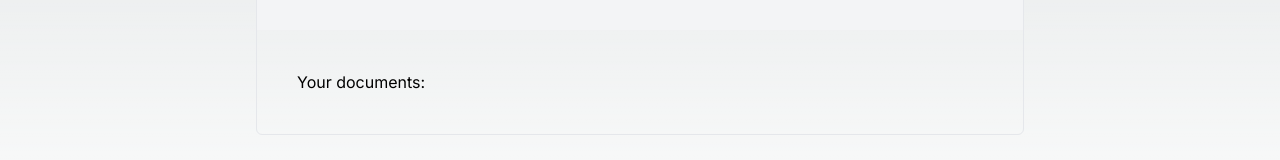
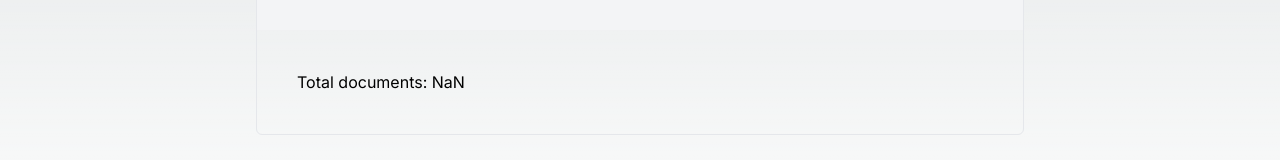
Before and after one commit to snehasquasher/research-chat, a Next.js app: page /chat in a window 1280 px wide. Shown: the part 410-570 px from the top of the page. Built offline with nearby package versions, Linux system fonts and the light colour scheme.

Commit message:
extract url variable to get number of pdf documents

```diff
--- a/pages/chat.tsx
+++ b/pages/chat.tsx
@@ -1,10 +1,12 @@
 
-import { useRef } from "react";
+import React, { useRef, useState } from "react";
 import { useChat } from "ai/react";
 import va from "@vercel/analytics";
 import clsx from "clsx";
 import ReactMarkdown from "react-markdown";
 import Textarea from "react-textarea-autosize";
+import * as url from "url";
+import { useRouter } from 'next/router'
 
 const examples = [
   "Compare and contrast the abstracts of the documents I uploaded.",
@@ -15,6 +17,12 @@ const examples = [
 export default function Chat() {
   const formRef = useRef<HTMLFormElement>(null);
   const inputRef = useRef<HTMLTextAreaElement>(null);
+  const { asPath } = useRouter()
+  console.log(asPath);
+
+  var parsedURL = url.parse(asPath, true);
+  const PDFCount = parseInt(String(parsedURL["query"]["num"]));
+
 
   const { messages, input, setInput, isLoading } = useChat({
     onResponse: (response) => {
@@ -35,6 +43,8 @@ export default function Chat() {
 
   const handleSubmit = () => { /* removed async */
     var formData = new FormData();
+
+
 
     var req = fetch('/api/chatHelper', {
         method: 'post',
@@ -131,7 +141,7 @@ export default function Chat() {
             ))}
           </div>
           <div className="flex flex-col space-y-4 p-7 sm:p-10">
-            <p>Your documents:</p>
+            <p>Total documents: {PDFCount}</p>
 
           </div>
         </div>
```
